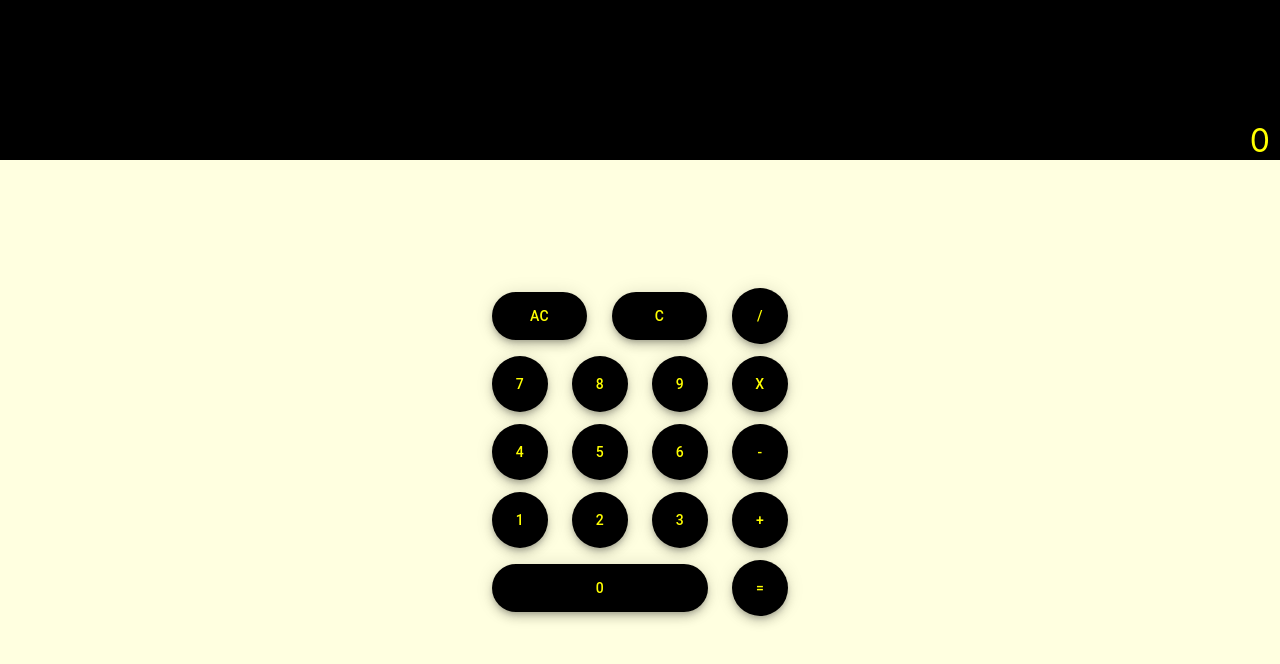
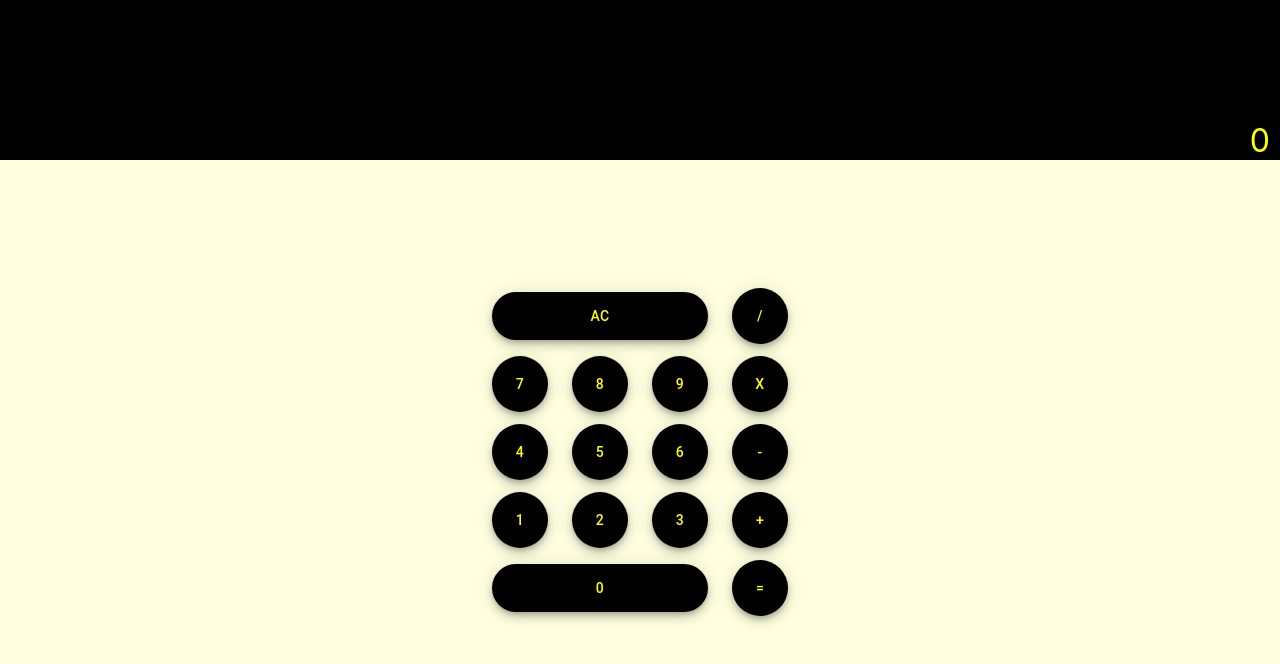
Before and after one commit to jaysunhong/react-calculator, a React (Create React App) app: page / in a window 1280 px wide. Shown: the top 664 px of the page. Built offline with nearby package versions, Linux system fonts and the light colour scheme.

Commit message:
removed clear button for maintenance and updated readme

```diff
--- a/src/components/Buttons/Buttons.css
+++ b/src/components/Buttons/Buttons.css
@@ -6,7 +6,7 @@
     width: 100%;
 }
 #buttonAC {
-    width: 115%;
+    width: 100%;
 }
 #buttonClear {
     width: 115%;
--- a/src/components/Buttons/Buttons.jsx
+++ b/src/components/Buttons/Buttons.jsx
@@ -81,16 +81,16 @@ export default class Buttons extends Component {
           alignItems="center"
           spacing={3}
         >
-          <Grid item xs={4}>
+          <Grid item xs={9}>
             <Fab variant="extended" aria-label="AC" onClick={this.buttonAC} id='buttonAC' className='buttons'>
               AC
             </Fab>
           </Grid>
-          <Grid item xs={4}>
+          {/* <Grid item xs={4}>
             <Fab variant="extended" aria-label="clear" onClick={this.buttonClear} id='buttonClear' className='buttons'>
               C
             </Fab>
-          </Grid>
+          </Grid> */}
           {/* <Grid item xs={3}>
             <Fab aria-label="+/-" onClick={this.buttonPlusMinus} className='buttons'>
               +/-
```
Also changed, not shown: 1 other file (tests, documents, lock files or other folders).
